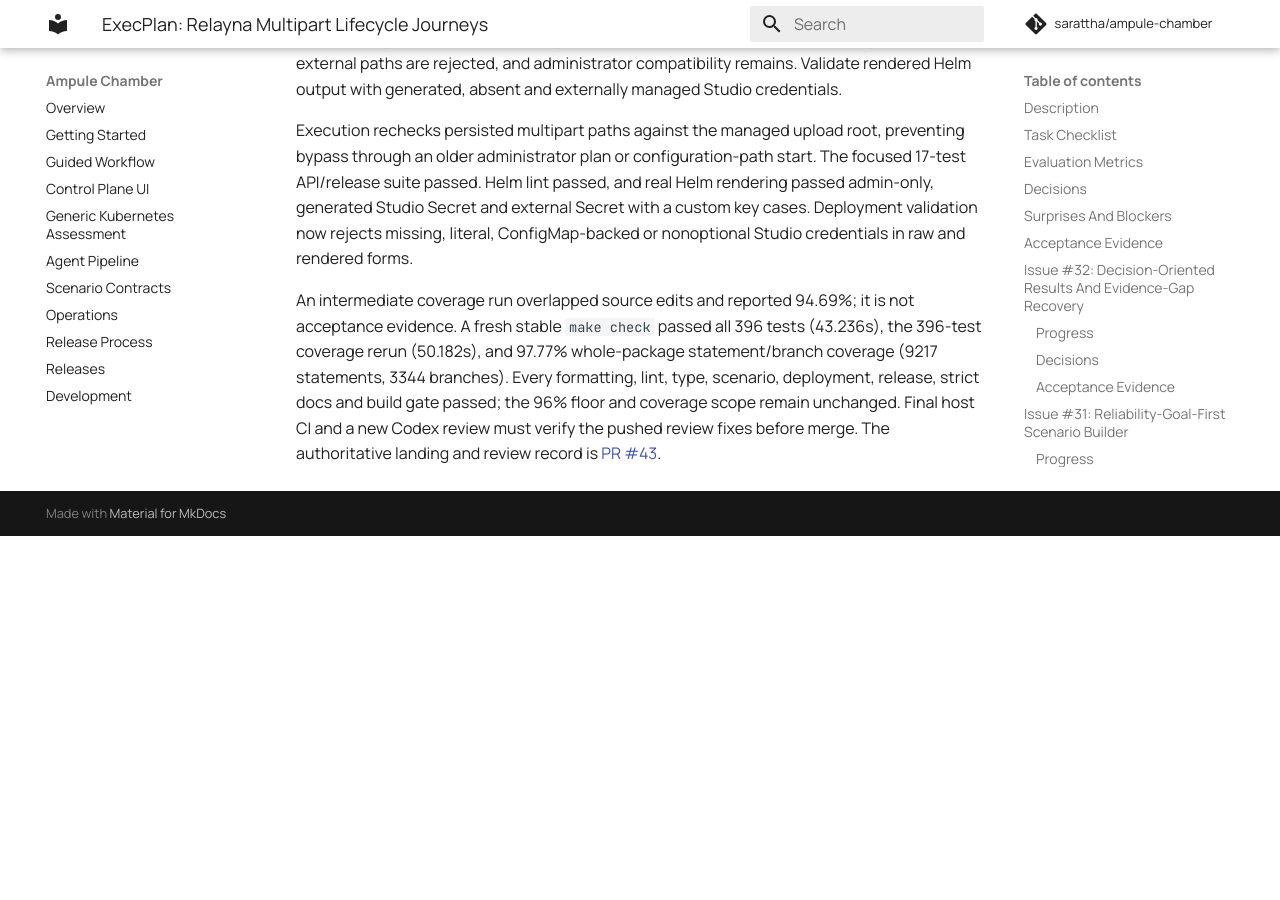
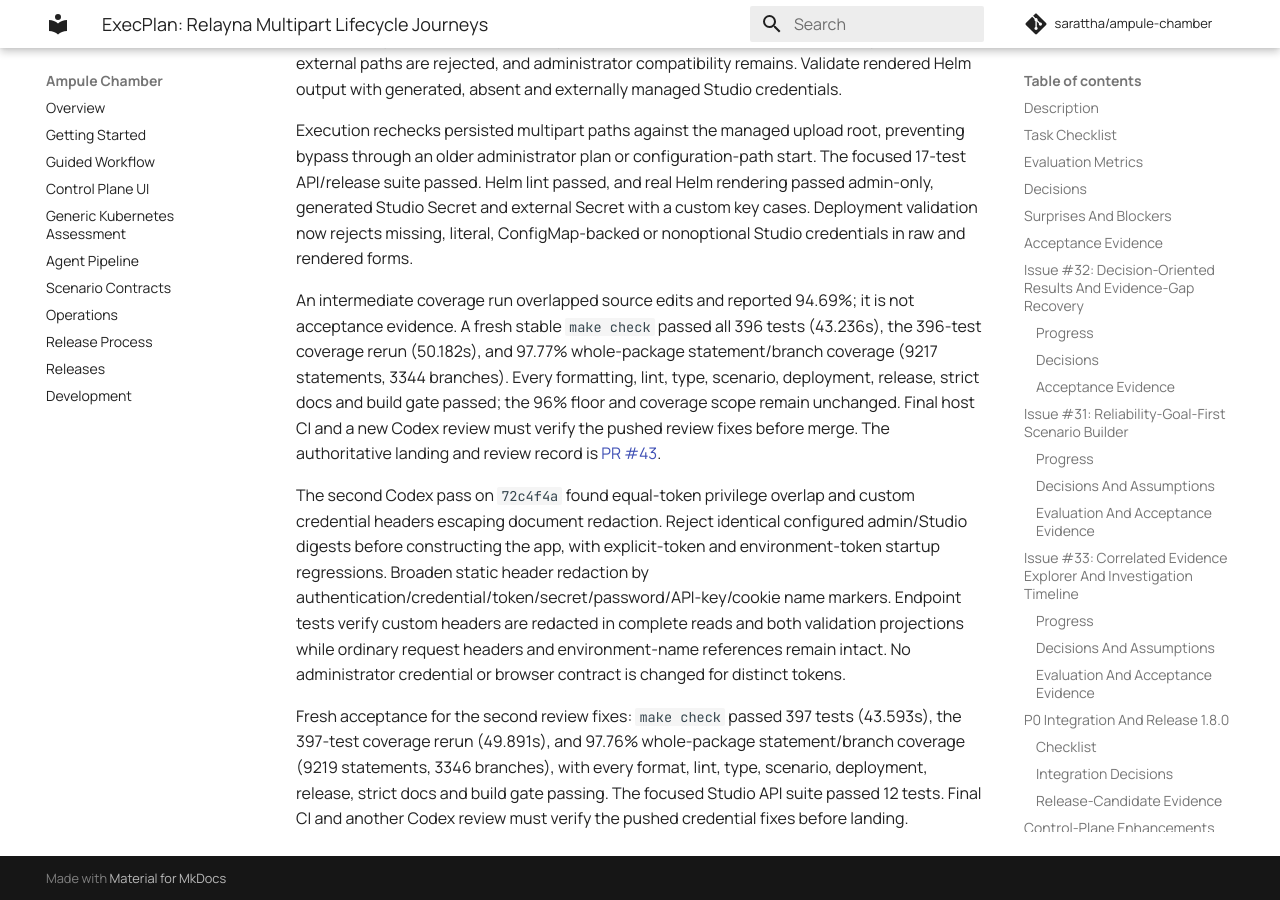
Before and after one commit to sarattha/ampule-chamber, an MkDocs documentation site: the page built from docs/internal/phases/phase-03-traffic-and-chaos/ExecPlan.md, in a window 1280 px wide and 900 px high, scrolled down 23671 px. Built offline with MkDocs 1.6.1 and Material for MkDocs 9.7.7, drawn with Linux system fonts in a browser that asks for light colours; comment, search, counter and statistics services are not loaded; before the commit the page ends 24207 px from its top, so only the background shows below that.

Commit message:
fix(studio): reject shared credentials and redact custom auth headers

```diff
--- a/docs/internal/phases/phase-03-traffic-and-chaos/ExecPlan.md
+++ b/docs/internal/phases/phase-03-traffic-and-chaos/ExecPlan.md
@@ -897,3 +897,20 @@
 the 96% floor and coverage scope remain unchanged. Final host CI and a new
 Codex review must verify the pushed review fixes before merge. The authoritative
 landing and review record is [PR #43](https://github.com/sarattha/ampule-chamber/pull/43).
+
+The second Codex pass on `72c4f4a` found equal-token privilege overlap and custom
+credential headers escaping document redaction. Reject identical configured
+admin/Studio digests before constructing the app, with explicit-token and
+environment-token startup regressions. Broaden static header redaction by
+authentication/credential/token/secret/password/API-key/cookie name markers.
+Endpoint tests verify custom headers are redacted in complete reads and both
+validation projections while ordinary request headers and environment-name
+references remain intact. No administrator credential or browser contract is
+changed for distinct tokens.
+
+Fresh acceptance for the second review fixes: `make check` passed 397 tests
+(43.593s), the 397-test coverage rerun (49.891s), and 97.76% whole-package
+statement/branch coverage (9219 statements, 3346 branches), with every format,
+lint, type, scenario, deployment, release, strict docs and build gate passing.
+The focused Studio API suite passed 12 tests. Final CI and another Codex review
+must verify the pushed credential fixes before landing.
```
Also changed, not shown: CHANGELOG.md (+2 -1 lines), docs/control-plane.md (+5 -1 lines), docs/releases.md (+5 -4 lines), 2 other files.
